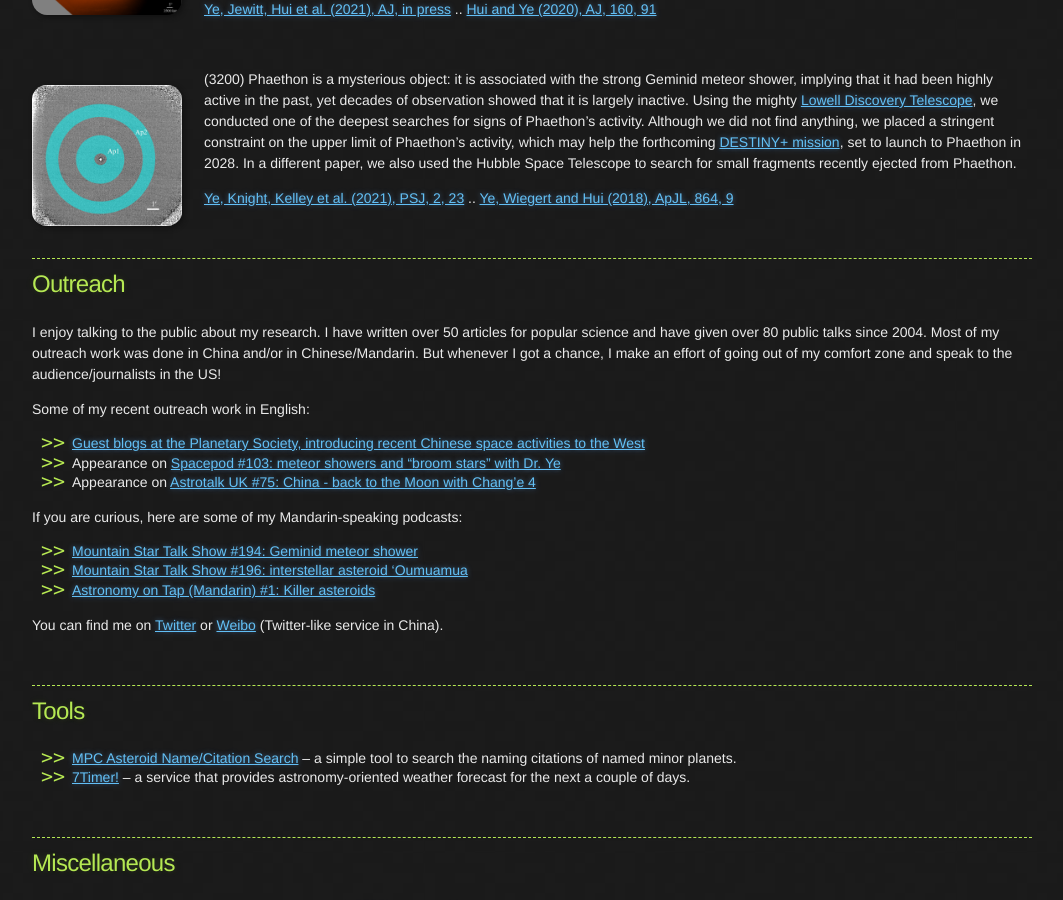
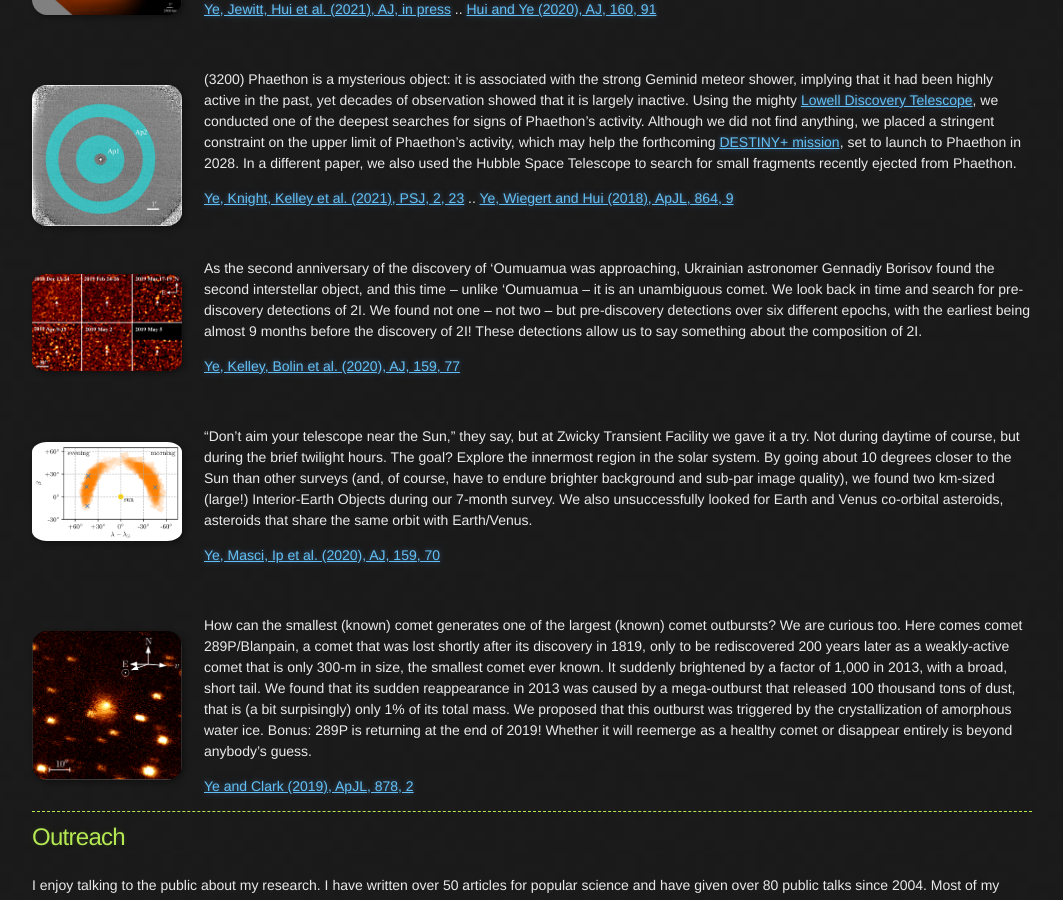
Before and after one commit to Yeqzids/Yeqzids.GitHub.io, a Jekyll site: the page built from index.md, in a window 1280 px wide and 900 px high, scrolled down 1808 px. Shown: the whole window, without its empty margins (108-1171 px from the left). Built offline with Jekyll 4.4.1, drawn with Linux system fonts in a browser that asks for light colours; nearby versions of some CDN libraries.

Commit message:
Update index.md

```diff
--- a/index.md
+++ b/index.md
@@ -62,6 +62,28 @@ Comet C/2019 Y4 (ATLAS) generated quite a bit of excitement when it once held th
 
 <br>
 
+<img style="float: left;" src="imgs/2i-ztf.png" width="150">
+
+As the second anniversary of the discovery of 'Oumuamua was approaching, Ukrainian astronomer Gennadiy Borisov found the second interstellar object, and this time -- unlike 'Oumuamua -- it is an unambiguous comet. We look back in time and search for pre-discovery detections of 2I. We found not one -- not two -- but pre-discovery detections over six different epochs, with the earliest being almost 9 months before the discovery of 2I! These detections allow us to say something about the composition of 2I.
+
+[Ye, Kelley, Bolin et al. (2020), AJ, 159, 77](https://iopscience.iop.org/article/10.3847/1538-3881/ab659b)
+
+<br>
+
+<img style="float: left;" src="imgs/ztf-ts.png" width="150">
+
+"Don't aim your telescope near the Sun," they say, but at Zwicky Transient Facility we gave it a try. Not during daytime of course, but during the brief twilight hours. The goal? Explore the innermost region in the solar system. By going about 10 degrees closer to the Sun than other surveys (and, of course, have to endure brighter background and sub-par image quality), we found two km-sized (large!) Interior-Earth Objects during our 7-month survey. We also unsuccessfully looked for Earth and Venus co-orbital asteroids, asteroids that share the same orbit with Earth/Venus.
+
+[Ye, Masci, Ip et al. (2020), AJ, 159, 70](https://iopscience.iop.org/article/10.3847/1538-3881/ab629c)
+
+<br>
+
+<img style="float: left;" src="imgs/289p.png" width="150">
+
+How can the smallest (known) comet generates one of the largest (known) comet outbursts? We are curious too. Here comes comet 289P/Blanpain, a comet that was lost shortly after its discovery in 1819, only to be rediscovered 200 years later as a weakly-active comet that is only 300-m in size, the smallest comet ever known. It suddenly brightened by a factor of 1,000 in 2013, with a broad, short tail. We found that its sudden reappearance in 2013 was caused by a mega-outburst that released 100 thousand tons of dust, that is (a bit surpisingly) only 1% of its total mass. We proposed that this outburst was triggered by the crystallization of amorphous water ice. Bonus: 289P is returning at the end of 2019! Whether it will reemerge as a healthy comet or disappear entirely is beyond anybody's guess.
+
+[Ye and Clark (2019), ApJL, 878, 2](https://iopscience.iop.org/article/10.3847/2041-8213/ab26bc/meta)
+
 * * *
 
 ## Outreach
```
